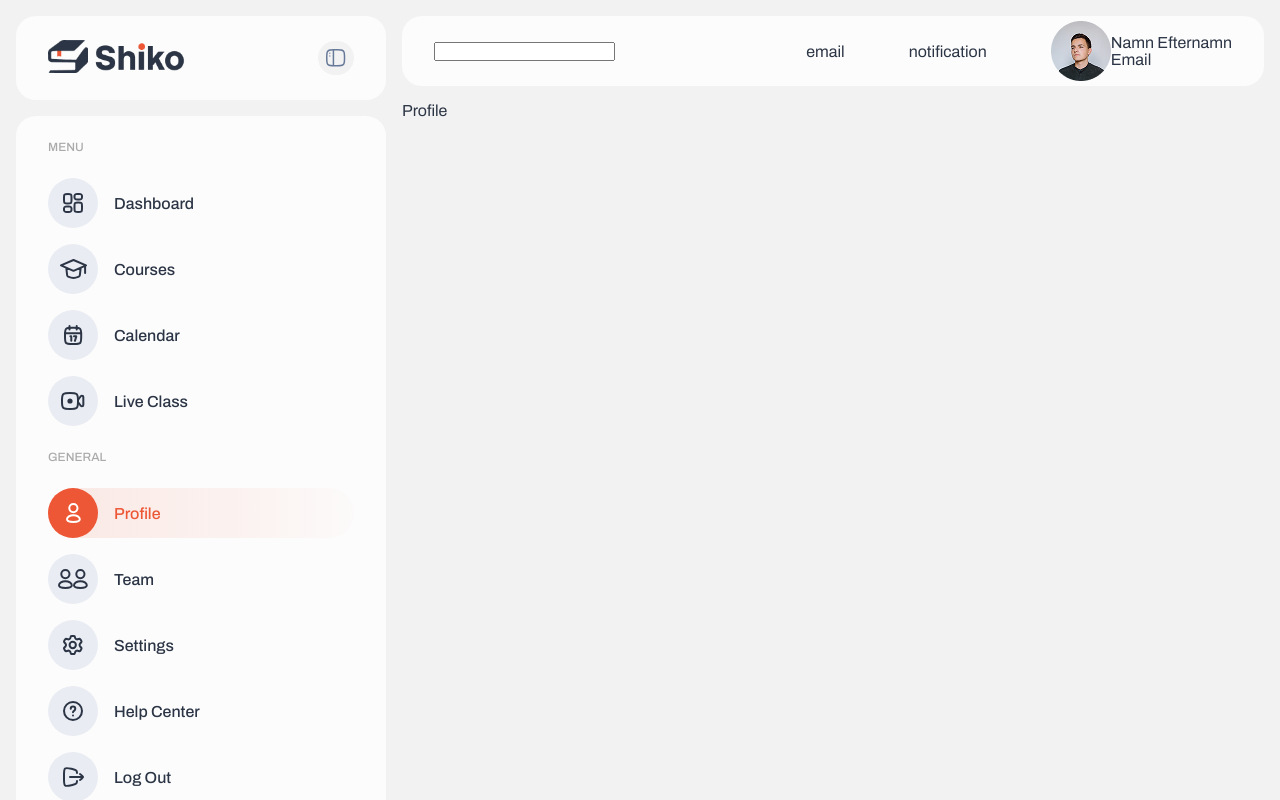
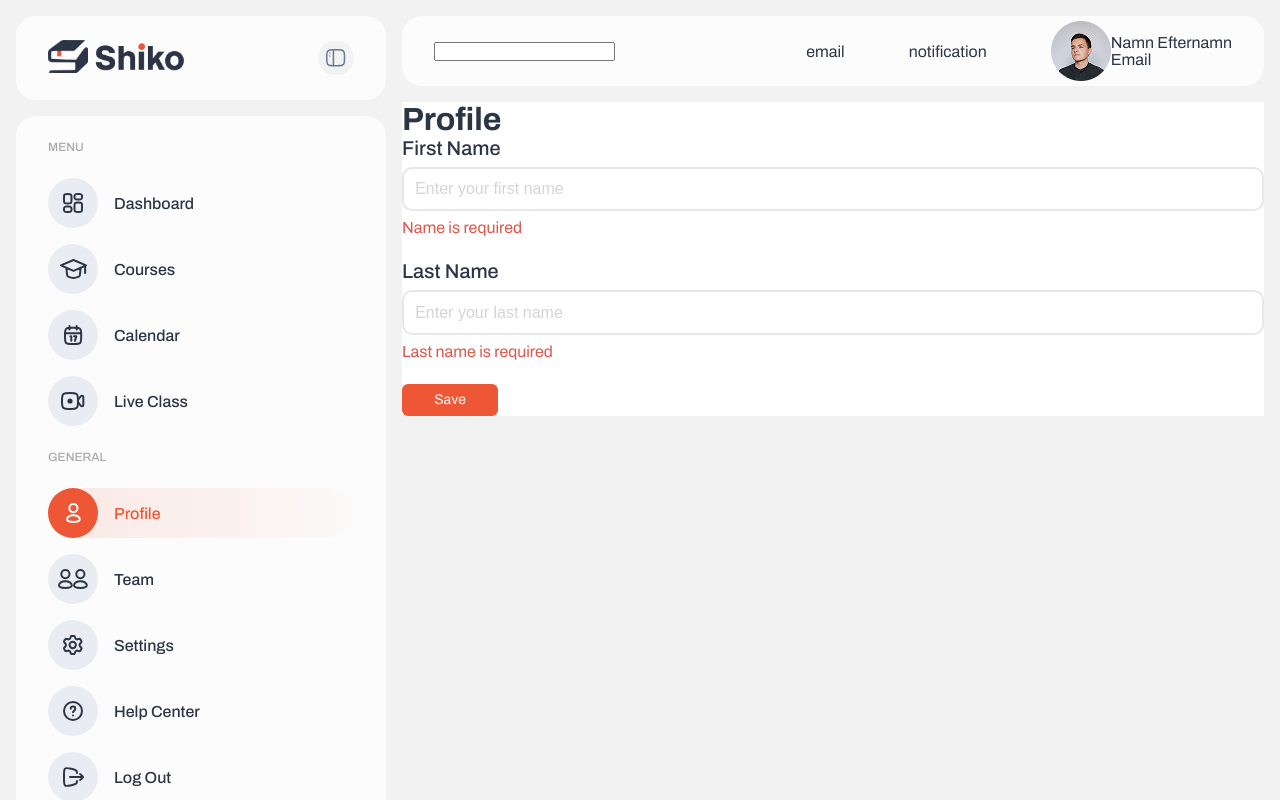
Before and after one commit to lms-cms25/frontend, a Next.js app: page /profile in a window 1280 px wide. Shown: the top 800 px of the page. Built offline with nearby package versions, Linux system fonts and the light colour scheme.

Commit message:
FormGroup component added

```diff
--- a/src/app/(app)/profile/page.tsx
+++ b/src/app/(app)/profile/page.tsx
@@ -1,8 +1,30 @@
+import FormGroup from "@/components/forms/FormGroup";
 
 const page = () => {
   return (
-    <div>Profile</div>
-  )
-}
+    <div style={{ backgroundColor: "white" }}>
+      <h1>Profile</h1>
+      <form>
+        <FormGroup
+          label="First Name"
+          id="name"
+          type="text"
+          placeholder="Enter your first name"
+          errorMessage="Name is required"
+        />
+        <FormGroup
+          label="Last Name"
+          id="lastName"
+          type="text"
+          placeholder="Enter your last name"
+          errorMessage="Last name is required"
+        />
+        <button type="submit" className="primary-btn btn-small">
+          Save
+        </button>
+      </form>
+    </div>
+  );
+};
 
-export default page
+export default page;
--- /dev/null
+++ b/src/components/forms/FormGroup.tsx
@@ -0,0 +1,32 @@
+type FormGroupProps = {
+  label: string;
+  id: string;
+  type: string;
+  placeholder: string;
+  errorMessage: string;
+};
+
+const FormGroup = ({
+  label,
+  id,
+  type,
+  placeholder,
+  errorMessage,
+}: FormGroupProps) => {
+  return (
+    <div className="form-group">
+      <label className="form-label" htmlFor={id}>
+        {label}
+      </label>
+      <input
+        type={type}
+        id={id}
+        className="form-input"
+        placeholder={placeholder}
+      />
+      <span className="field-validation-error">{errorMessage}</span>
+    </div>
+  );
+};
+
+export default FormGroup;
--- a/src/components/layouts/AppLayout.tsx
+++ b/src/components/layouts/AppLayout.tsx
@@ -1,6 +1,6 @@
 import Sidebar from "../navigation/Sidebar";
 import Image from "next/image";
-import {profileImg} from "@/app/assets"
+import { profileImg } from "@/app/assets";
 
 type AppLayoutProps = {
   children: React.ReactNode;
@@ -18,7 +18,7 @@
             <p>email</p>
             <p>notification</p>
             <div className="header-user">
-              <Image src={profileImg} alt=""/>
+              <Image src={profileImg} alt="" />
               <div className="header-user-right">
                 <p>Namn Efternamn</p>
                 <p>Email</p>
--- /dev/null
+++ b/src/css/forms/forms.css
@@ -0,0 +1,58 @@
+form {
+  .form-group {
+    display: grid;
+    gap: 0.5rem;
+    margin-bottom: 1.5rem;
+  }
+
+  .form-checkbox-group {
+    display: flex;
+    align-items: center;
+
+    label {
+      font-weight: 400;
+    }
+  }
+
+  .form-label {
+    color: var(--form-label-text-color);
+    font-weight: 500;
+    font-size: 1.25rem;
+  }
+
+  .form-input {
+    padding: 0.7rem;
+    border-radius: 10px;
+    outline: none;
+    background-color: var(--form-input-background-color);
+    border: 2px solid var(--form-input-border-color);
+    color: var(--form-input-text-color);
+    font-size: 1rem;
+    font-weight: 500;
+
+    &::placeholder {
+      font-size: 1rem;
+      opacity: 0.3;
+    }
+    &::after {
+      content: "Example: ";
+    }
+  }
+
+  .form-checkbox {
+    height: 15px;
+    width: 15px;
+  }
+
+  .form-errormessage {
+    color: var(--danger-color);
+  }
+
+  .field-validation {
+    height: 25px;
+  }
+
+  .field-validation-error {
+    color: var(--danger-color);
+  }
+}
--- a/src/css/theme.css
+++ b/src/css/theme.css
@@ -164,10 +164,13 @@
   --button-disabled-background: var(--color-gray-400);
   --button-disabled-color: var(--color-gray-700);
 
-  --input-border-color: var(--color-gray-400);
-  --input-placeholder-color: var(--color-gray-700);
-  --input-text-color: var(--color-secondary);
-  --input-focus-ring: 0 0 0 3px rgba(237, 87, 53, 0.12);
+  /* Form elements */
+  --form-label-text-color: var(--color-secondary);
+
+  --form-input-border-color: var(--color-gray-400);
+  --form-input-placeholder-color: var(--color-gray-700);
+  --form-input-text-color: var(--color-black);
+  --form-input-focus-ring: 0 0 0 3px rgba(237, 87, 53, 0.12);
 
   --tab-background-active: var(--color-secondary);
   --tab-text-active: var(--color-white);
```
Also changed, not shown: src/app/layout.tsx (+5 -7 lines).
